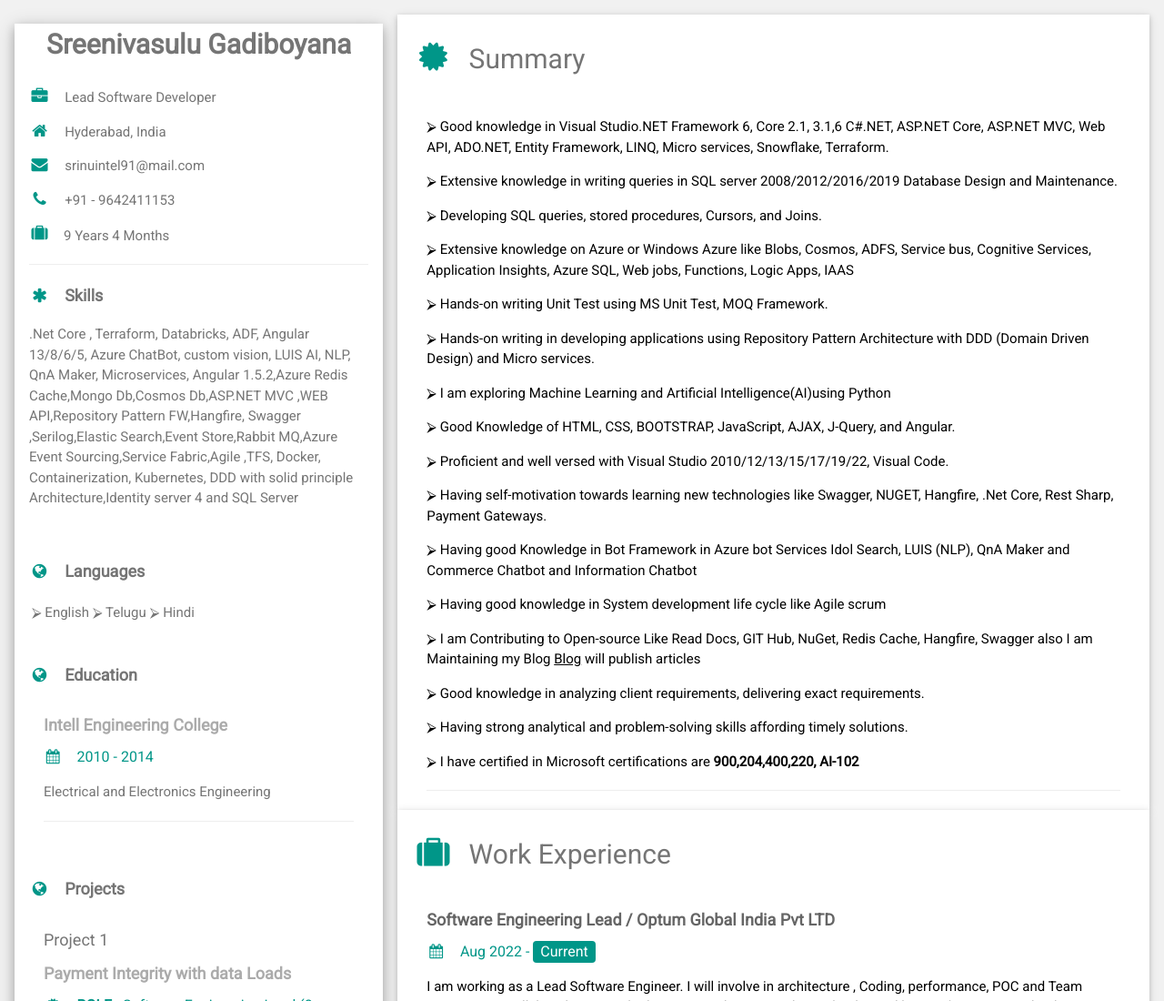
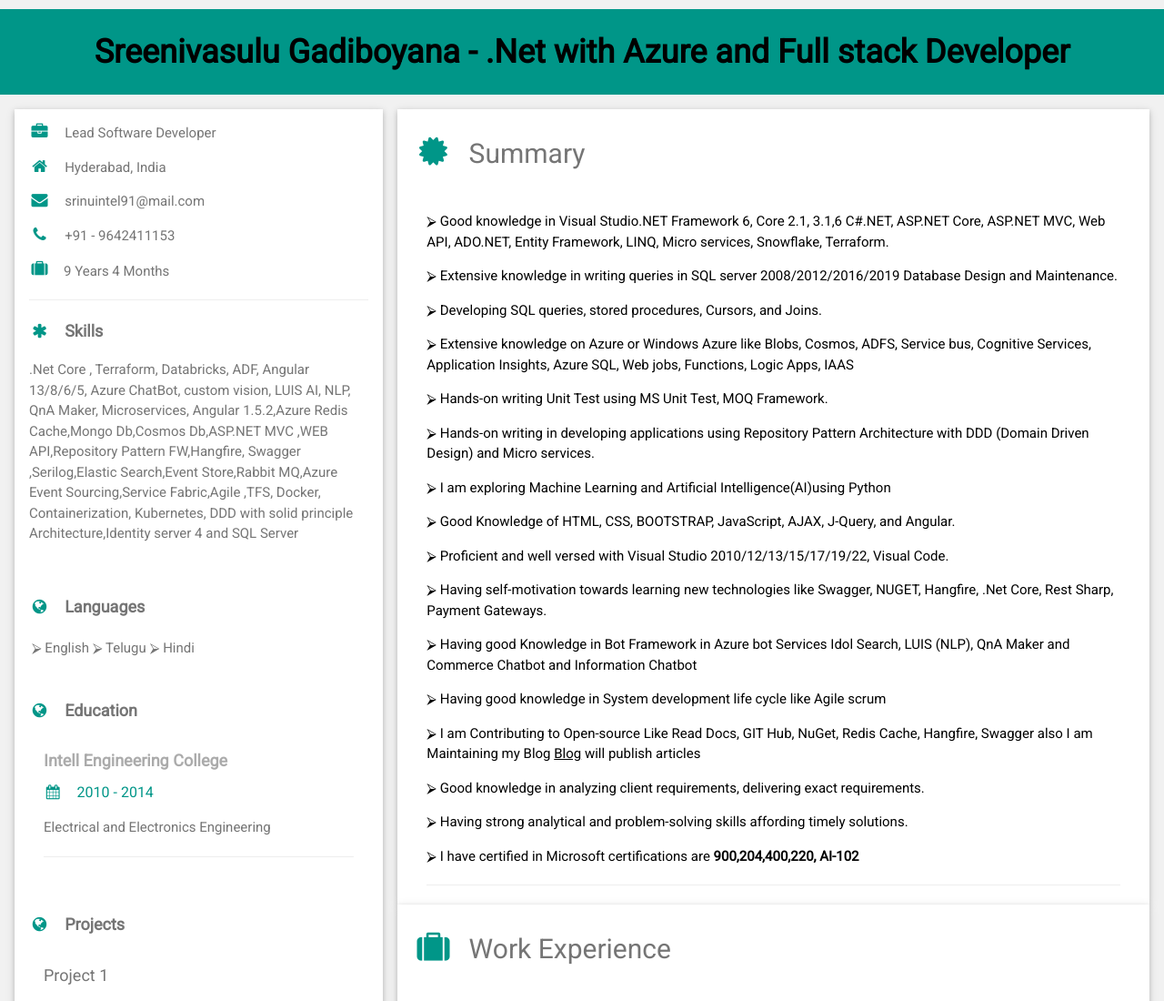
Before and after one commit to gadiboyanas/gadiboyana_bio, a plain HTML site: page index.html in a window 1280 px wide. Shown: the top 1100 px of the page at 91% size. Drawn offline with nearby package versions, Linux system fonts and the light colour scheme.

Commit message:
increase width

```diff
--- a/index.html
+++ b/index.html
@@ -1,6 +1,6 @@
 <!DOCTYPE html>
 <html>
-<title>Sreenivasulu Gadiboyana</title>
+<title>Techincal Portfolio</title>
 <meta charset="UTF-8" />
 <meta name="viewport" content="width=device-width, initial-scale=1" />
 <link rel="stylesheet" href="https://www.w3schools.com/w3css/4/w3.css" />
@@ -20,20 +20,17 @@
 </style>
 
 <body class="w3-light-grey">
+
+  <div>
+    <h1 style="text-align: center;font-weight: bold;background-color: #009688!important; padding: 20px;">Sreenivasulu Gadiboyana - .Net with Azure and Full stack Developer</h1>
+  </div>
   <!-- Page Container -->
-  <div class="w3-content w3-margin-top" style="max-width: 1400px">
+  <div class="w3-content w3-margin-top" style="max-width: 1600px">
     <!-- The Grid -->
     <div class="w3-row-padding">
       <!-- Left Column -->
       <div class="w3-third">
-        <div class="w3-white w3-text-grey w3-card-4">
-          <div class="w3-display-container">
-            <div class="w3-display-bottomleft w3-container w3-text-red">
-
-            </div>
-            <h2 style="text-align: center;font-weight: bold;">Sreenivasulu Gadiboyana</h2>
-
-          </div>
+        <div class="w3-white w3-text-grey w3-card">
           <div class="w3-container">
             <p>
               <i class="fa fa-briefcase fa-fw w3-margin-right w3-large w3-text-teal"></i>Lead Software Developer
```
